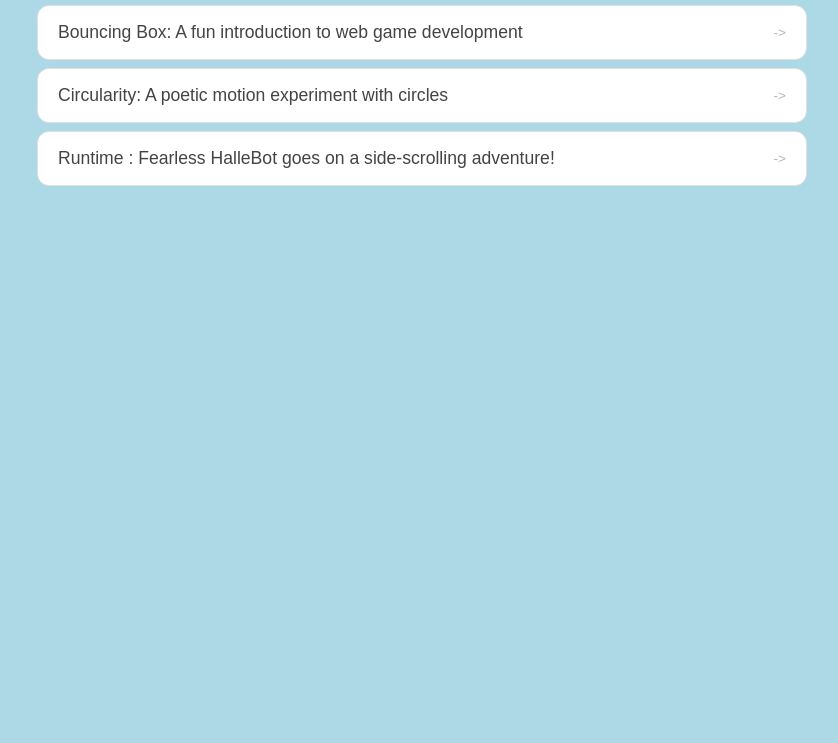
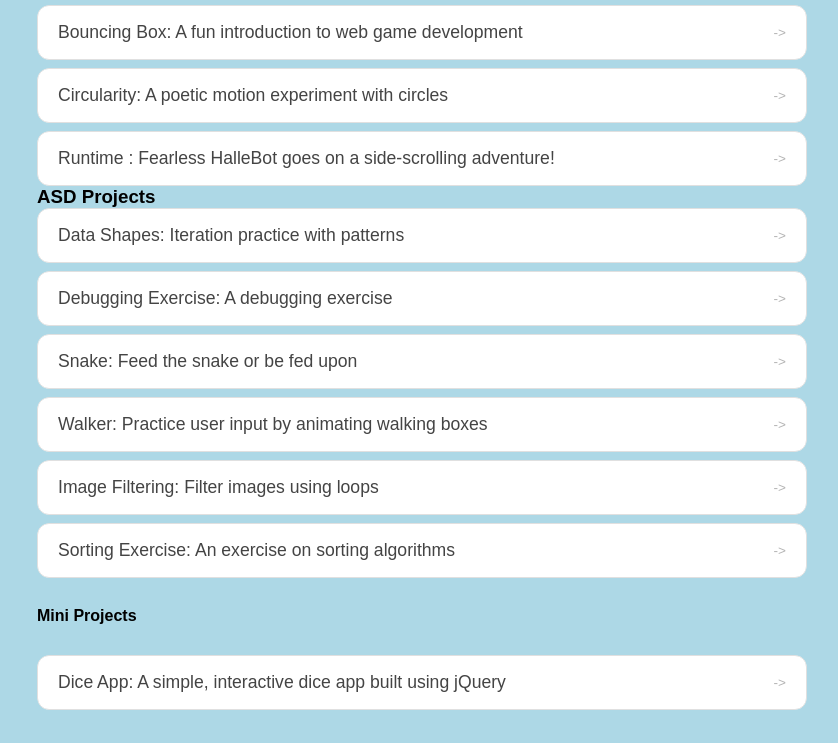
Before and after one commit to garcia43043/garcia43043.github.io, a plain HTML site: page portfolio.html in a window 1280 px wide. Shown: the part 218-961 px from the top of the page, without its empty margins (218-1056 px from the left). Before the commit the page ends 800 px from the top, so only its background shows below. Drawn offline with Linux system fonts and the light colour scheme.

Commit message:
Added links to ASD projects in portfolio

```diff
--- a/fsd-projects/circularity/js/init.js
+++ b/fsd-projects/circularity/js/init.js
@@ -40,11 +40,7 @@ var init = function (window) {
 
         }
         // TODO 3 : Call the drawCircle() function
-        drawCircle();
-        drawCircle();
-        drawCircle();
-        drawCircle();
-        drawCircle();
+
 
         // TODO 7 : Use a loop to create multiple circles
         for (var i = 0; i < 50; i++) {
--- a/portfolio.html
+++ b/portfolio.html
@@ -42,8 +42,19 @@
  <a href="fsd-projects/runtime/">Runtime : Fearless HalleBot goes on a side-scrolling adventure!</a>
 </li>
     </ul>
-
-    <!-- ASD Projects will go here -->
+    <h3>ASD Projects</h3>
+    <ul id="portfolio">
+  <li><a href="asd-projects/data-shapes"> Data Shapes: Iteration practice with patterns</a></li>
+<li><a href="asd-projects/debugging-exercise"> Debugging Exercise: A debugging exercise</a></li>
+<li><a href="asd-projects/snake">Snake: Feed the snake or be fed upon</a></li>
+<li><a href="asd-projects/walker">Walker: Practice user input by animating walking boxes</a></li>
+<li><a href="asd-projects/image-filtering">Image Filtering: Filter images using loops</a></li>
+<li><a href="asd-projects/sorting">Sorting Exercise: An exercise on sorting algorithms</a></li>
+<h4>Mini Projects</h4>
+<ul id ="portfolio">
+    <li><a href="asd-projects/dice-app"> Dice App: A simple, interactive dice app built using jQuery</a></li>
+</ul>
+    </ul>
 
   </div>
 </main>
```
